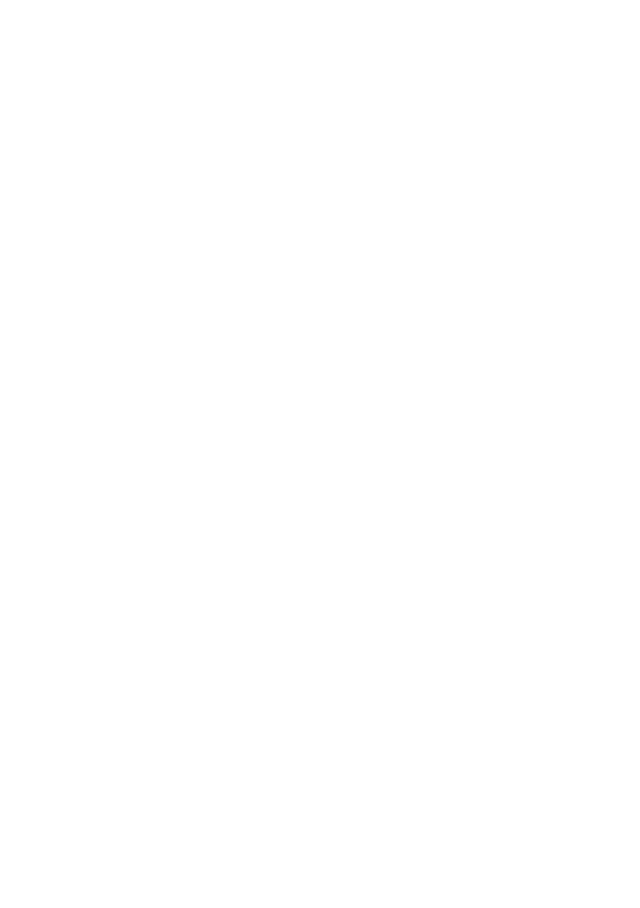
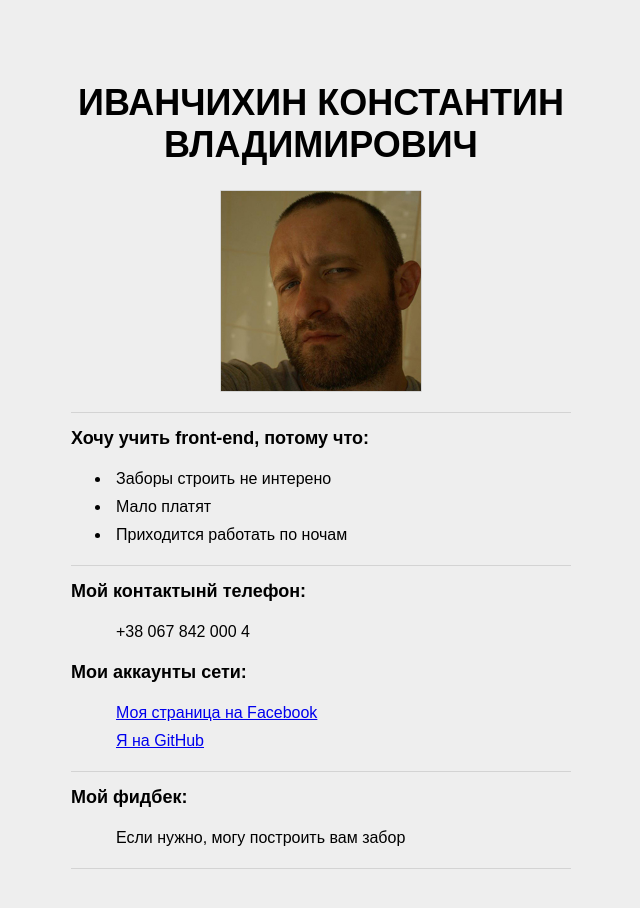
Before and after one commit to KotasKott/GoIT, a plain HTML site: page HomeWork1/index.html in a window 1280 px wide. Shown: the whole page, without its empty margins (319-959 px from the left). Before the commit the page ends 800 px from the top, so only its background shows below. Drawn offline with Linux system fonts and the light colour scheme.

Commit message:
Homework 1 edit 1
внесены исправления

```diff
--- /dev/null
+++ b/HomeWork1/css/main.css
@@ -0,0 +1,70 @@
+body {
+	background: #eee;
+	font-family: Arial, sans-serif;
+
+}
+
+.main-content {
+	width: 500px;
+	background: #eee;
+	margin: 0 auto;
+	padding: 50px;
+
+}
+
+h1 {
+	text-align: center;
+	font-size: 36px;
+}
+
+h2 {
+	text-align: left;
+	font-size: 18px;
+
+}
+
+img {
+	width: 200px;
+	height: 200px;
+	border-radius: 1px;
+	border: 1px solid lightgray;
+
+	}
+
+.my-photo {
+	display: block;
+	text-align: center;
+
+}
+
+.main-content div {
+	border-bottom: 1px solid lightgray;
+
+}
+
+li {
+	padding: 5px;
+
+}
+
+
+p, ul, {
+	text-align: left;
+	font-size: 14px;
+	font-weight: 400;
+	line-height: 18px;
+	padding-left: 55px;
+	margin-left: 20px;
+}
+
+//*
+.contact-info div{
+	border-bottom: none;
+
+}
+
+//*.additional-info div{
+	border-bottom: none;
+}
+
+*//
--- a/HomeWork1/index.html
+++ b/HomeWork1/index.html
@@ -1 +1,46 @@
-<!DOCTYPE=html>
+<!DOCTYPE html>
+<html>
+<head>
+	<meta charset="UTF-8">
+	<title>Иванчихин Константин | Front-End Online #5 Course</title>
+	<link rel="stylesheet" type="text/css" href="css/main.css">
+</head>
+<body>
+	<div class="main-content">
+	<div class="name">
+		<h1>ИВАНЧИХИН КОНСТАНТИН ВЛАДИМИРОВИЧ</h1>
+		<figure class="my-photo">
+		<img src="img/myPhoto.jpg" title="Моя фотография" alt="Константин">
+		<p></p>
+	</div>
+	<div class="about-me">
+		<h2>Хочу учить front-end, потому что:</h2>
+			<ul>
+				<li>Заборы строить не интерено</li>
+				<li>Мало платят</li>
+				<li>Приходится работать по ночам</li>
+			</ul>
+	</div>
+	<div class="contact-info">
+		<h2>Мой контактынй телефон:</h2>
+			<ul type="none">
+					<li>+38 067 842 000 4</li>
+			</ul>
+		<h2>Мои аккаунты сети:</h2>
+			<ul type="none">
+				<li><a href="http://facebook.com/kotas.pro">Моя страница на Facebook</a></li>
+				<li><a href="https://github.com/KotasKott">Я на GitHub</a></li>
+		  </ul>
+		</ul>
+	</div>
+	<div class="additional-info">
+			<h2>Мой фидбек:</h2>
+			<ul type="none">
+					<li>Если нужно, могу построить вам забор</li>
+			</ul>
+	</div>
+
+
+
+</body>
+</html>
```
Also changed, not shown: HomeWork1/img/myPhoto.jpg (added), 1 other file.
